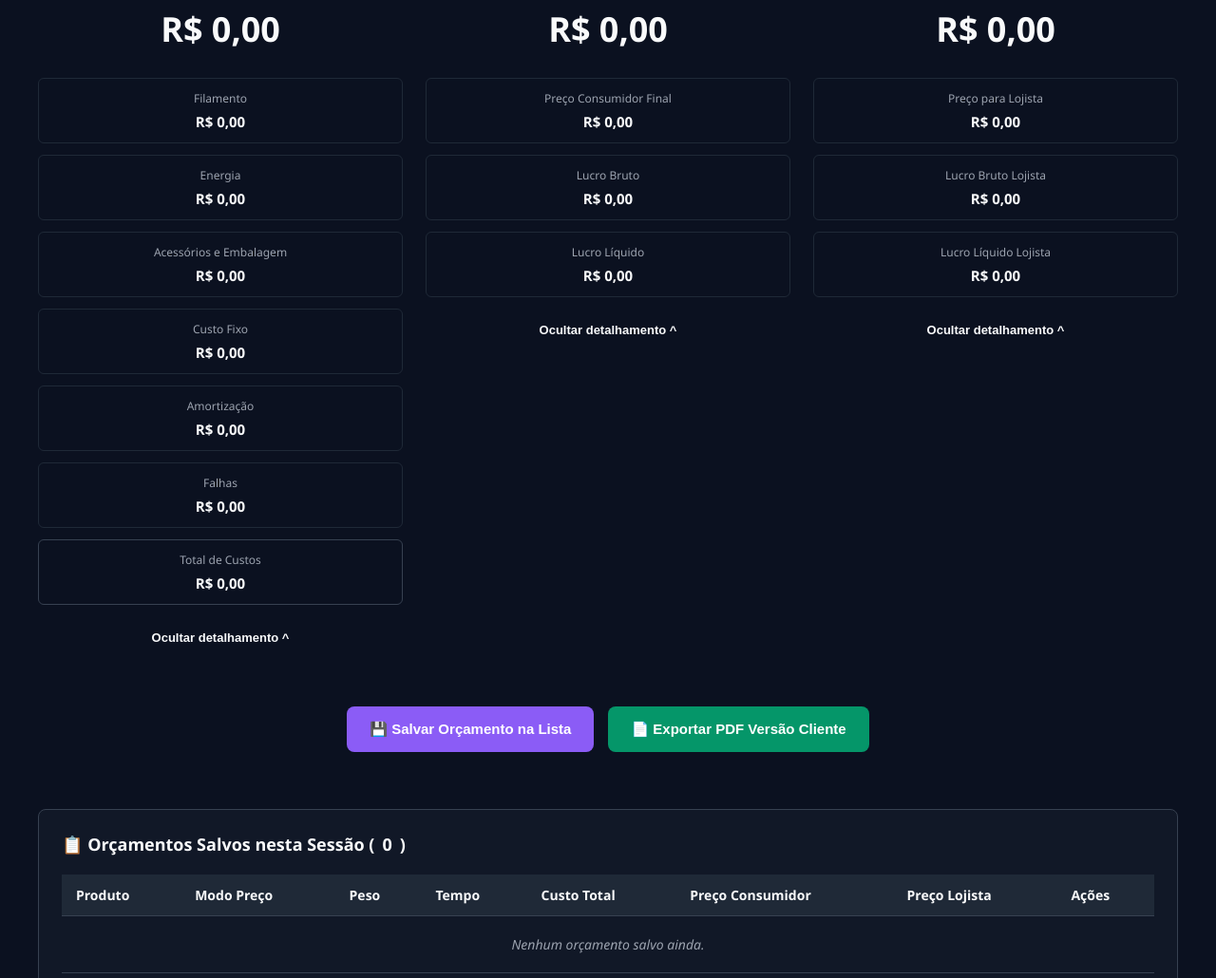
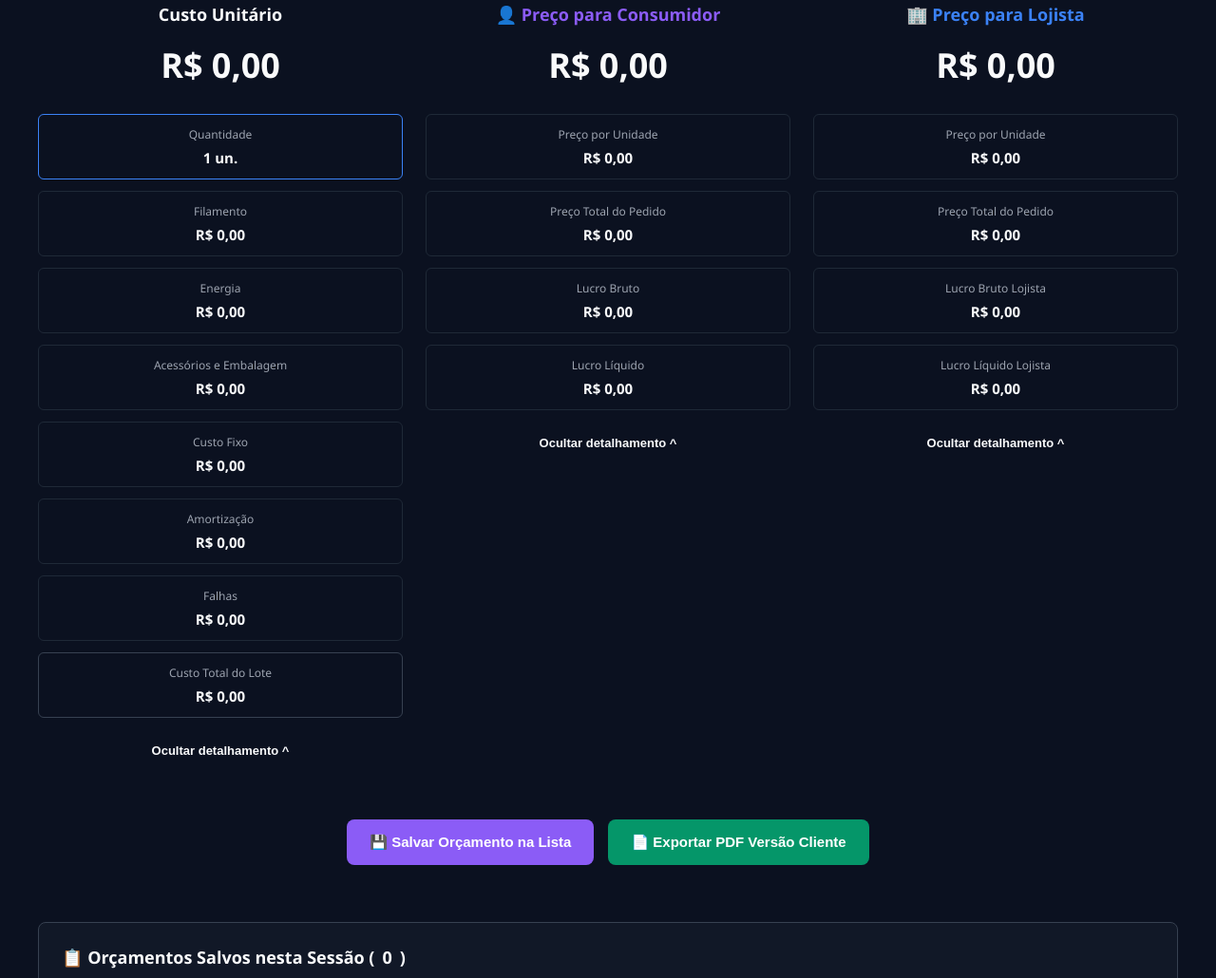
Before and after one commit to GabrielWicz/calculadora_3d, a plain HTML site: page calculadora_3d_v6_17-09-26.html in a window 1280 px wide. Shown: the part 1770-2800 px from the top of the page at 95% size. Drawn offline with Linux system fonts and the light colour scheme.

Commit message:
Update calculadora_3d_v6_17-09-26.html

```diff
--- a/calculadora_3d_v6_17-09-26.html
+++ b/calculadora_3d_v6_17-09-26.html
@@ -963,19 +963,20 @@ button,
 
                 <div class="input-grid">
                     <div class="form-group">
-                        <label>Quantidade</label>
+                        <label>Quantidade de Unidades no Lote</label>
                         <input type="number" id="quantidade" placeholder="Ex: 1" min="1" value="1">
                     </div>
                     <div class="form-group">
-                        <label>Tempo de Impressão</label>
+                        <label>Tempo de Impressão do Lote</label>
                         <div class="time-inputs">
                             <input type="number" id="tempoHoras" placeholder="Horas" min="0">
                             <input type="number" id="tempoMinutos" placeholder="Minutos" min="0" max="59">
                         </div>
                         <div class="hint-text" id="lblTempoTotal">Total: 0.00 horas</div>
+                        <div class="hint-text">O peso e o tempo informados são do lote inteiro; o custo unitário é dividido pela quantidade.</div>
                     </div>
                     <div class="form-group">
-                        <label>Peso Estimado (g)</label>
+                        <label>Peso Estimado do Lote (g)</label>
                         <input type="number" id="peso" placeholder="Ex: 25" min="0">
                     </div>
                 </div>
@@ -1071,7 +1072,7 @@ button,
 
                 <div class="input-grid" id="grupoPrecoFixo" style="display: none;">
                     <div class="form-group">
-                        <label>Preço de Venda Consumidor Desejado (R$)</label>
+                        <label>Preço de Venda Consumidor Desejado por Unidade (R$)</label>
                         <input type="number" id="precoDesejadoConsumidor" placeholder="Ex: 120.00" min="0" step="0.01">
                     </div>
                 </div>
@@ -1117,6 +1118,10 @@ button,
                 <div class="main-result" id="outCustoTotal">R$ 0,00</div>
 
                 <div class="detalhes-wrapper" id="detalhesCusto">
+                    <div class="breakdown-item" style="border-color: #3B82F6;">
+                        <div class="breakdown-label">Quantidade</div>
+                        <div class="breakdown-value" id="outQuantidadeCusto">1 un.</div>
+                    </div>
                     <div class="breakdown-item">
                         <div class="breakdown-label">Filamento</div>
                         <div class="breakdown-value" id="outFilamento">R$ 0,00</div>
@@ -1142,7 +1147,7 @@ button,
                         <div class="breakdown-value" id="outFalhas">R$ 0,00</div>
                     </div>
                     <div class="breakdown-item" style="border-color: #374151;">
-                        <div class="breakdown-label">Total de Custos</div>
+                        <div class="breakdown-label">Custo Total do Lote</div>
                         <div class="breakdown-value" id="outTotalCustosRodape">R$ 0,00</div>
                     </div>
                 </div>
@@ -1155,8 +1160,12 @@ button,
 
                 <div class="detalhes-wrapper" id="detalhesConsumidor">
                     <div class="breakdown-item">
-                        <div class="breakdown-label">Preço Consumidor Final</div>
+                        <div class="breakdown-label">Preço por Unidade</div>
                         <div class="breakdown-value" id="outPrecoFinalConsumidor">R$ 0,00</div>
+                    </div>
+                    <div class="breakdown-item">
+                        <div class="breakdown-label">Preço Total do Pedido</div>
+                        <div class="breakdown-value" id="outPrecoTotalConsumidor">R$ 0,00</div>
                     </div>
                     <div class="breakdown-item">
                         <div class="breakdown-label">Lucro Bruto</div>
@@ -1176,8 +1185,12 @@ button,
 
                 <div class="detalhes-wrapper" id="detalhesLojista">
                     <div class="breakdown-item">
-                        <div class="breakdown-label">Preço para Lojista</div>
+                        <div class="breakdown-label">Preço por Unidade</div>
                         <div class="breakdown-value" id="outPrecoFinalLojista">R$ 0,00</div>
+                    </div>
+                    <div class="breakdown-item">
+                        <div class="breakdown-label">Preço Total do Pedido</div>
+                        <div class="breakdown-value" id="outPrecoTotalLojista">R$ 0,00</div>
                     </div>
                     <div class="breakdown-item">
                         <div class="breakdown-label">Lucro Bruto Lojista</div>
@@ -1214,14 +1227,15 @@ button,
                             <th>Modo Preço</th>
                             <th>Peso</th>
                             <th>Tempo</th>
+                            <th>Custo Unitário</th>
                             <th>Custo Total</th>
-                            <th>Preço Consumidor</th>
+                            <th>Preço Consumidor / Un.</th>
                             <th>Preço Lojista</th>
                             <th>Ações</th>
                         </tr>
                     </thead>
                     <tbody id="corpoHistorico">
-                        <tr><td colspan="8" class="empty-history">Nenhum orçamento salvo ainda.</td></tr>
+                        <tr><td colspan="9" class="empty-history">Nenhum orçamento salvo ainda.</td></tr>
                     </tbody>
                 </table>
             </div>
@@ -1371,6 +1385,7 @@ button,
         let listaOrcamentos = [];
 
         function calcular() {
+            const quantidade = Math.max(1, Math.floor(getVal('quantidade') || 1));
             const tempoHoras = getVal('tempoHoras');
             const tempoMinutos = getVal('tempoMinutos');
             const tempoTotalHoras = tempoHoras + (tempoMinutos / 60);
@@ -1403,39 +1418,70 @@ button,
             const taxaPagamento = getVal('taxaPagamento');
             const incluirImpostosBool = document.getElementById('incluirImpostos').checked;
 
-            // Custos
-            const valFilamento = (peso / 1000) * custoFilamento;
-            const valEnergia = tempoTotalHoras * (potencia / 1000) * custoKwh;
-            const valFixo = unidadesMes > 0 ? (custoFixoMes / unidadesMes) : 0;
-            const valAmortizacao = vidaUtil > 0 ? (valorImpressora / vidaUtil) * tempoTotalHoras : 0;
-            const valFalhas = (valFilamento + valEnergia) * (falhasPerc / 100);
-
-            const totalCusto = valFilamento + valEnergia + totalAcessorios + valFixo + valAmortizacao + valFalhas;
-
-            // UI Custos
-            document.getElementById('outCustoTotal').innerText = formatBRL(totalCusto);
+            // =========================================================
+            // CUSTOS DO LOTE
+            // Peso, tempo e acessórios representam o lote informado.
+            // O custo unitário é SEMPRE o custo total dividido pela quantidade.
+            // =========================================================
+            const valFilamentoTotal = (peso / 1000) * custoFilamento;
+            const valEnergiaTotal = tempoTotalHoras * (potencia / 1000) * custoKwh;
+            const valFixoTotal = unidadesMes > 0 ? (custoFixoMes / unidadesMes) : 0;
+            const valAmortizacaoTotal = vidaUtil > 0 ? (valorImpressora / vidaUtil) * tempoTotalHoras : 0;
+            const valFalhasTotal = (valFilamentoTotal + valEnergiaTotal) * (falhasPerc / 100);
+
+            const totalCusto =
+                valFilamentoTotal +
+                valEnergiaTotal +
+                totalAcessorios +
+                valFixoTotal +
+                valAmortizacaoTotal +
+                valFalhasTotal;
+
+            // =========================================================
+            // CUSTOS UNITÁRIOS
+            // =========================================================
+            const custoUnitario = totalCusto / quantidade;
+            const valFilamentoUnit = valFilamentoTotal / quantidade;
+            const valEnergiaUnit = valEnergiaTotal / quantidade;
+            const valAcessoriosUnit = totalAcessorios / quantidade;
+            const valFixoUnit = valFixoTotal / quantidade;
+            const valAmortizacaoUnit = valAmortizacaoTotal / quantidade;
+            const valFalhasUnit = valFalhasTotal / quantidade;
+
+            // UI Custos: detalhamento = unitário; rodapé = total do lote.
+            document.getElementById('outCustoTotal').innerText = formatBRL(custoUnitario);
+            document.getElementById('outQuantidadeCusto').innerText = `${quantidade} un.`;
             document.getElementById('outTotalCustosRodape').innerText = formatBRL(totalCusto);
-            document.getElementById('outFilamento').innerText = formatBRL(valFilamento);
-            document.getElementById('outEnergia').innerText = formatBRL(valEnergia);
-            document.getElementById('outAcessorios').innerText = formatBRL(totalAcessorios);
-            document.getElementById('outCustoFixo').innerText = formatBRL(valFixo);
-            document.getElementById('outAmortizacao').innerText = formatBRL(valAmortizacao);
-            document.getElementById('outFalhas').innerText = formatBRL(valFalhas);
-
-            // Preço Consumidor
+            document.getElementById('outFilamento').innerText = formatBRL(valFilamentoUnit);
+            document.getElementById('outEnergia').innerText = formatBRL(valEnergiaUnit);
+            document.getElementById('outAcessorios').innerText = formatBRL(valAcessoriosUnit);
+            document.getElementById('outCustoFixo').innerText = formatBRL(valFixoUnit);
+            document.getElementById('outAmortizacao').innerText = formatBRL(valAmortizacaoUnit);
+            document.getElementById('outFalhas').innerText = formatBRL(valFalhasUnit);
+
+            // =========================================================
+            // PREÇO AO CONSUMIDOR (UNITÁRIO + TOTAL DO PEDIDO)
+            // =========================================================
             const totalTaxas = (imposto / 100) + (taxaPagamento / 100);
             let precoConsumidor = 0;
 
             if (modoPreco === 'markup') {
-                precoConsumidor = totalCusto * markup;
+                precoConsumidor = custoUnitario * markup;
                 if (incluirImpostosBool && totalTaxas < 1) {
                     precoConsumidor = precoConsumidor / (1 - totalTaxas);
                 }
             } else {
+                // Preço informado é interpretado como preço POR UNIDADE.
                 precoConsumidor = precoDesejado;
             }
 
-            // Preço Lojista baseado na seleção
+            const precoConsumidorTotal = precoConsumidor * quantidade;
+            const brutoConsumidor = precoConsumidor - custoUnitario;
+            const liqConsumidor = brutoConsumidor - (precoConsumidor * totalTaxas);
+
+            // =========================================================
+            // PREÇO LOJISTA (UNITÁRIO + TOTAL DO PEDIDO)
+            // =========================================================
             let precoLojista = 0;
             if (modoLojista === 'metade') {
                 precoLojista = precoConsumidor * 0.5;
@@ -1449,32 +1495,32 @@ button,
                 precoLojista = precoConsumidor * 0.5;
             }
 
-            const brutoConsumidor = precoConsumidor - totalCusto;
-            const liqConsumidor = brutoConsumidor - (precoConsumidor * totalTaxas);
-
-            const brutoLojista = precoLojista - totalCusto;
+            const precoLojistaTotal = precoLojista * quantidade;
+            const brutoLojista = precoLojista - custoUnitario;
             const liqLojista = brutoLojista - (precoLojista * totalTaxas);
 
-            // UI Preços
+            // UI Preços: destaque = preço unitário; detalhamento também mostra o total do pedido.
             document.getElementById('outPrecoConsumidor').innerText = formatBRL(precoConsumidor);
             document.getElementById('outPrecoFinalConsumidor').innerText = formatBRL(precoConsumidor);
+            document.getElementById('outPrecoTotalConsumidor').innerText = formatBRL(precoConsumidorTotal);
             document.getElementById('outLucroBrutoConsumidor').innerText = formatBRL(brutoConsumidor);
             document.getElementById('outLucroLiquidoConsumidor').innerText = formatBRL(liqConsumidor);
 
             document.getElementById('outPrecoLojista').innerText = formatBRL(precoLojista);
             document.getElementById('outPrecoFinalLojista').innerText = formatBRL(precoLojista);
+            document.getElementById('outPrecoTotalLojista').innerText = formatBRL(precoLojistaTotal);
             document.getElementById('outLucroBrutoLojista').innerText = formatBRL(brutoLojista);
             document.getElementById('outLucroLiquidoLojista').innerText = formatBRL(liqLojista);
 
-            // Objeto de dados formatado para o Excel
+            // Objeto de dados formatado para o Excel / histórico.
             calculoAtual = {
                 "Nome do Produto": document.getElementById('nomeStl').value || "Não informado",
                 "Modo de Precificação": modoPreco === 'markup' ? "Markup" : "Preço Informado",
-                "Markup / Preço Alvo": modoPreco === 'markup' ? markup : precoDesejado,
+                "Markup / Preço Alvo (un.)": modoPreco === 'markup' ? markup : precoDesejado,
                 "Relação Lojista": modoLojista,
-                "Quantidade": getVal('quantidade') || 1,
-                "Peso (g)": peso,
-                "Tempo de Impressão (h)": parseFloat(tempoTotalHoras.toFixed(2)),
+                "Quantidade": quantidade,
+                "Peso do Lote (g)": peso,
+                "Tempo do Lote (h)": parseFloat(tempoTotalHoras.toFixed(2)),
                 "Custo do Kg Filamento (R$)": custoFilamento,
                 "Nome da Impressora": nomeImpressora,
                 "Custo por KWh (R$)": custoKwh,
@@ -1484,26 +1530,35 @@ button,
                 "Vida Útil (h)": vidaUtil,
                 "Percentual de Falha (%)": falhasPerc,
                 "Acessórios": acessoriosTexto !== null ? acessoriosTexto : "Nenhum",
-                "Markup": modoPreco === 'markup' ? markup : "N/A",
                 "Imposto (%)": imposto,
                 "Taxa de Pagamento (%)": taxaPagamento,
                 "Incluir Impostos no Preço": incluirImpostosBool ? "Sim" : "Não",
 
-                "Custo Unitário - Filamento": valFilamento,
-                "Custo Unitário - Energia": valEnergia,
-                "Custo Unitário - Acessórios": totalAcessorios,
-                "Custo Unitário - Fixo": valFixo,
-                "Custo Unitário - Amortização": valAmortizacao,
-                "Custo Unitário - Falhas": valFalhas,
-                "Custo Unitário - Total": totalCusto,
-
-                "Preço Consumidor - Final": precoConsumidor,
-                "Preço Consumidor - Lucro Bruto": brutoConsumidor,
-                "Preço Consumidor - Lucro Líquido": liqConsumidor,
-
-                "Preço Lojista - Final": precoLojista,
-                "Preço Lojista - Lucro Bruto": brutoLojista,
-                "Preço Lojista - Lucro Líquido": liqLojista
+                "Custo Total - Filamento": valFilamentoTotal,
+                "Custo Total - Energia": valEnergiaTotal,
+                "Custo Total - Acessórios": totalAcessorios,
+                "Custo Total - Fixo": valFixoTotal,
+                "Custo Total - Amortização": valAmortizacaoTotal,
+                "Custo Total - Falhas": valFalhasTotal,
+                "Custo Total do Lote": totalCusto,
+
+                "Custo Unitário - Filamento": valFilamentoUnit,
+                "Custo Unitário - Energia": valEnergiaUnit,
+                "Custo Unitário - Acessórios": valAcessoriosUnit,
+                "Custo Unitário - Fixo": valFixoUnit,
+                "Custo Unitário - Amortização": valAmortizacaoUnit,
+                "Custo Unitário - Falhas": valFalhasUnit,
+                "Custo Unitário - Total": custoUnitario,
+
+                "Preço Consumidor - Unitário": precoConsumidor,
+                "Preço Consumidor - Total do Pedido": precoConsumidorTotal,
+                "Preço Consumidor - Lucro Bruto (un.)": brutoConsumidor,
+                "Preço Consumidor - Lucro Líquido (un.)": liqConsumidor,
+
+                "Preço Lojista - Unitário": precoLojista,
+                "Preço Lojista - Total do Pedido": precoLojistaTotal,
+                "Preço Lojista - Lucro Bruto (un.)": brutoLojista,
+                "Preço Lojista - Lucro Líquido (un.)": liqLojista
             };
         }
 
@@ -1522,7 +1577,7 @@ button,
             document.getElementById('contadorItens').innerText = listaOrcamentos.length;
 
             if (listaOrcamentos.length === 0) {
-                tbody.innerHTML = `<tr><td colspan="8" class="empty-history">Nenhum orçamento salvo ainda.</td></tr>`;
+                tbody.innerHTML = `<tr><td colspan="9" class="empty-history">Nenhum orçamento salvo ainda.</td></tr>`;
                 return;
             }
 
@@ -1532,11 +1587,12 @@ button,
                 tr.innerHTML = `
                     <td class="highlight">${item["Nome do Produto"]}</td>
                     <td>${item["Modo de Precificação"]}</td>
-                    <td>${item["Peso (g)"]}g</td>
-                    <td>${item["Tempo de Impressão (h)"]}h</td>
+                    <td>${item["Peso do Lote (g)"]}g</td>
+                    <td>${item["Tempo do Lote (h)"]}h</td>
                     <td>${formatBRL(item["Custo Unitário - Total"])}</td>
-                    <td style="color: var(--accent-purple); font-weight: bold;">${formatBRL(item["Preço Consumidor - Final"])}</td>
-                    <td style="color: var(--accent-blue); font-weight: bold;">${formatBRL(item["Preço Lojista - Final"])}</td>
+                    <td>${formatBRL(item["Custo Total do Lote"])}</td>
+                    <td style="color: var(--accent-purple); font-weight: bold;">${formatBRL(item["Preço Consumidor - Unitário"])}</td>
+                    <td style="color: var(--accent-blue); font-weight: bold;">${formatBRL(item["Preço Lojista - Unitário"])}</td>
                     <td><button class="btn-del-row" onclick="removerItemHistorico(${index})" title="Remover">🗑️</button></td>
                 `;
                 tbody.appendChild(tr);
@@ -1564,12 +1620,14 @@ button,
             const tempoM = getVal('tempoMinutos') || 0;
             const acessorios = getAcessoriosStr() || "Nenhum";
 
-            // Pega o valor consumidor atual calculado
-            const precoConsumidorTxt = document.getElementById('outPrecoConsumidor').innerText;
+            // O PDF representa o valor total do pedido (quantidade x preço unitário).
+            const precoConsumidorTxt = calculoAtual["Preço Consumidor - Total do Pedido"] !== undefined
+                ? formatBRL(calculoAtual["Preço Consumidor - Total do Pedido"])
+                : document.getElementById('outPrecoConsumidor').innerText;
 
             document.getElementById('pdfNomeProduto').innerText = nomeProd;
             document.getElementById('pdfQtd').innerText = quantidade;
-            document.getElementById('pdfPeso').innerText = peso + "g";
+            document.getElementById('pdfPeso').innerText = peso + "g (lote)";
             document.getElementById('pdfTempo').innerText = `${tempoH}h ${tempoM}min`;
             document.getElementById('pdfAcessorios').innerText = acessorios;
             document.getElementById('pdfValorTotal').innerText = precoConsumidorTxt;
@@ -1594,7 +1652,33 @@ button,
             html2pdf().from(elementoPdf).set(opt).save();
         }
 
-        document.querySelector('.inputs-section').addEventListener('input', calcular);
+        // Eventos centralizados: mais estáveis em Chrome/Android e Safari/iOS.
+        // requestAnimationFrame evita recalcular dezenas de vezes durante a digitação rápida.
+        let calculoAgendado = false;
+        function agendarCalculo() {
+            if (calculoAgendado) return;
+            calculoAgendado = true;
+            requestAnimationFrame(() => {
+                calculoAgendado = false;
+                calcular();
+            });
+        }
+
+        const inputsSection = document.querySelector('.inputs-section');
+        inputsSection.addEventListener('input', agendarCalculo, { passive: true });
+        inputsSection.addEventListener('change', agendarCalculo, { passive: true });
+
+        // Recalcula ao voltar do segundo plano / histórico do navegador mobile (bfcache).
+        window.addEventListener('pageshow', agendarCalculo, { passive: true });
+        document.addEventListener('visibilitychange', () => {
+            if (!document.hidden) agendarCalculo();
+        }, { passive: true });
+
+        // Compatibilidade com navegadores mais antigos que não expõem requestAnimationFrame.
+        if (!window.requestAnimationFrame) {
+            window.requestAnimationFrame = (callback) => setTimeout(callback, 0);
+        }
+
         calcular();
     </script>
 </body>
```
